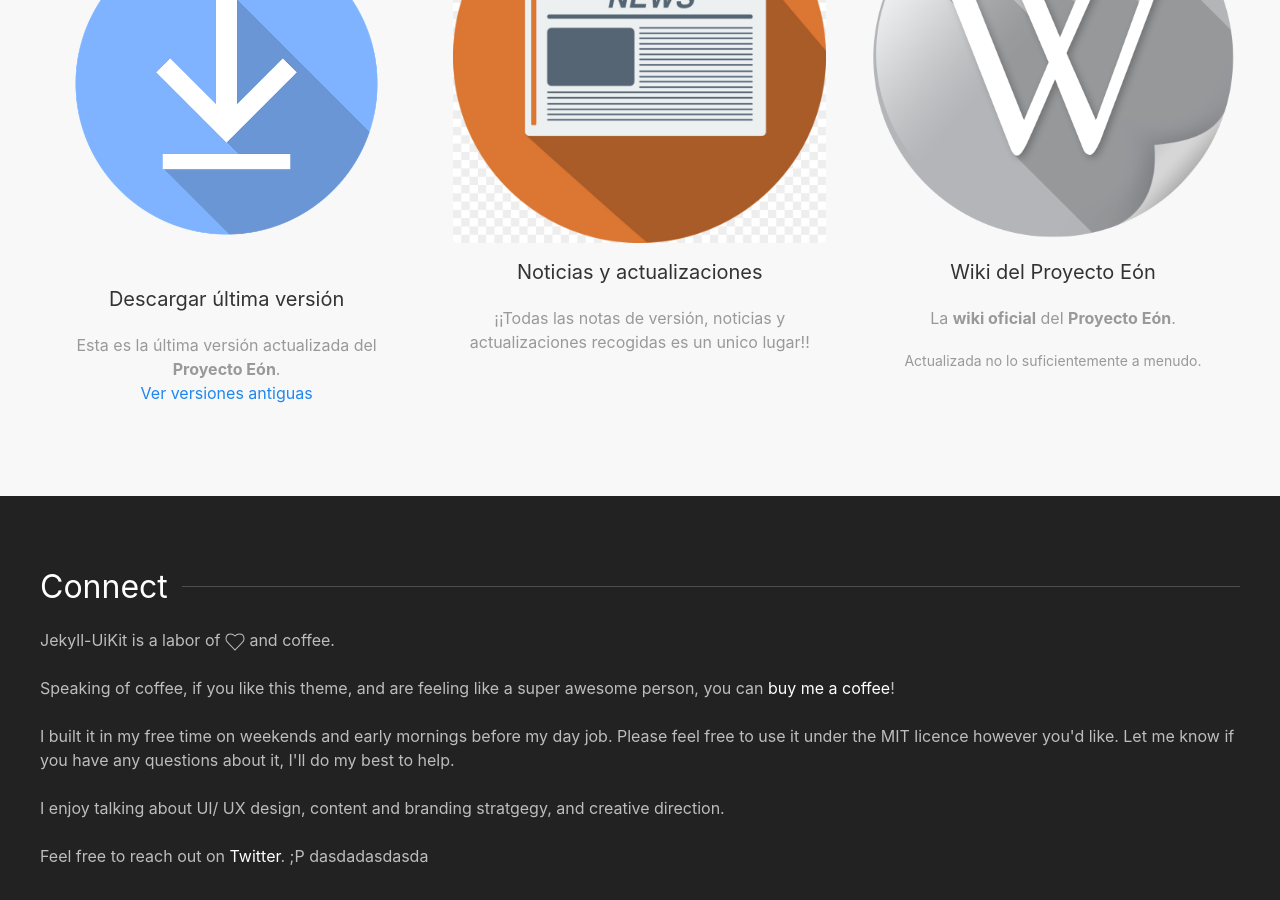
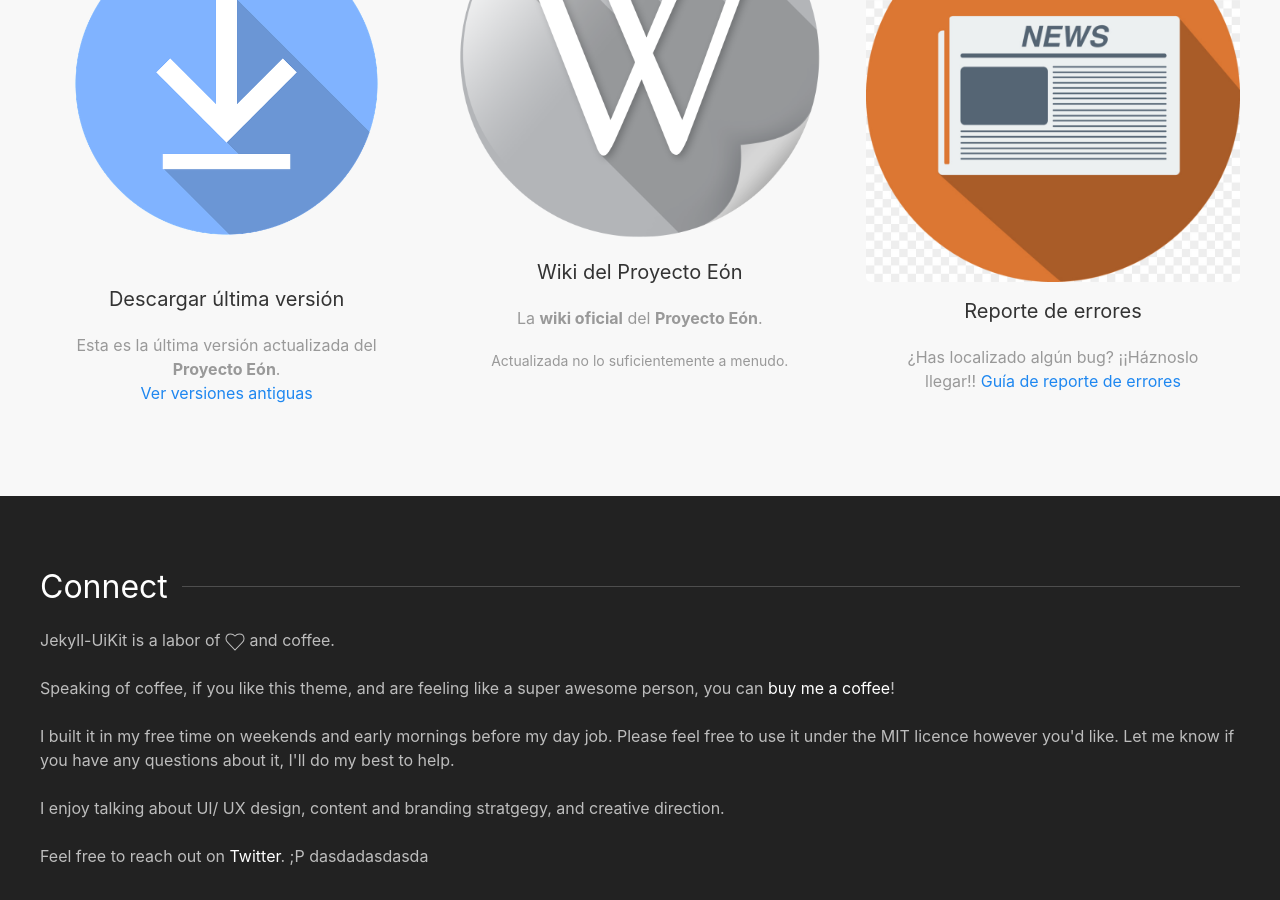
Before and after one commit to Throyd/eonproject, a Jekyll site: the page built from index.html, in a window 1280 px wide and 900 px high, scrolled down 731 px. Built offline with Jekyll 4.4.1, drawn with Linux system fonts in a browser that asks for light colours; nearby versions of some CDN libraries; the list of posts is cut into pages by our own code; comment, search, counter and statistics services are not loaded; a style sheet for code colours, icons or effects is not loaded.

Commit message:
Update home.html

```diff
--- a/_layouts/home.html
+++ b/_layouts/home.html
@@ -34,22 +34,23 @@ layout: default
           </div>
 
           <div>
-            <a class="uk-link-muted" href="/blog/">
+            <a class="uk-link-muted" href="https://github.com/Throyd/eonproject/wiki" target="_blank">
             <div class="uk-inline uk-margin">
-              <img class="uk-border-rounded" src="{{ "/eonproject/assets/img/news.jpg" | relative_url }}">
+              <img class="uk-border-rounded" src="{{ "/eonproject/assets/img/wiki.png" | relative_url }}">
               <div class="uk-text-center uk-padding-small">
-                <h4>Noticias y actualizaciones</h4> ¡¡Todas las notas de versión, noticias y actualizaciones recogidas es un unico lugar!!
+                <h4>Wiki del Proyecto Eón</h4> La <strong>wiki oficial</strong> del <strong>Proyecto Eón</strong>. <p class="uk-text-small">Actualizada no lo suficientemente a menudo.</p>
               </div>
             </div>
               </a>
           </div>
 
           <div>
-            <a class="uk-link-muted" href="https://github.com/Throyd/eonproject/wiki" target="_blank">
+            <a class="uk-link-muted" href="/blog/">
             <div class="uk-inline uk-margin">
-              <img class="uk-border-rounded" src="{{ "/eonproject/assets/img/wiki.png" | relative_url }}">
+              <img class="uk-border-rounded" src="{{ "/eonproject/assets/img/news.jpg" | relative_url }}">
               <div class="uk-text-center uk-padding-small">
-                <h4>Wiki del Proyecto Eón</h4> La <strong>wiki oficial</strong> del <strong>Proyecto Eón</strong>. <p class="uk-text-small">Actualizada no lo suficientemente a menudo.</p>
+                <h4>Reporte de errores</h4> ¿Has localizado algún bug? ¡¡Háznoslo llegar!!
+                <a href="">Guía de reporte de errores</a>
               </div>
             </div>
               </a>
```
